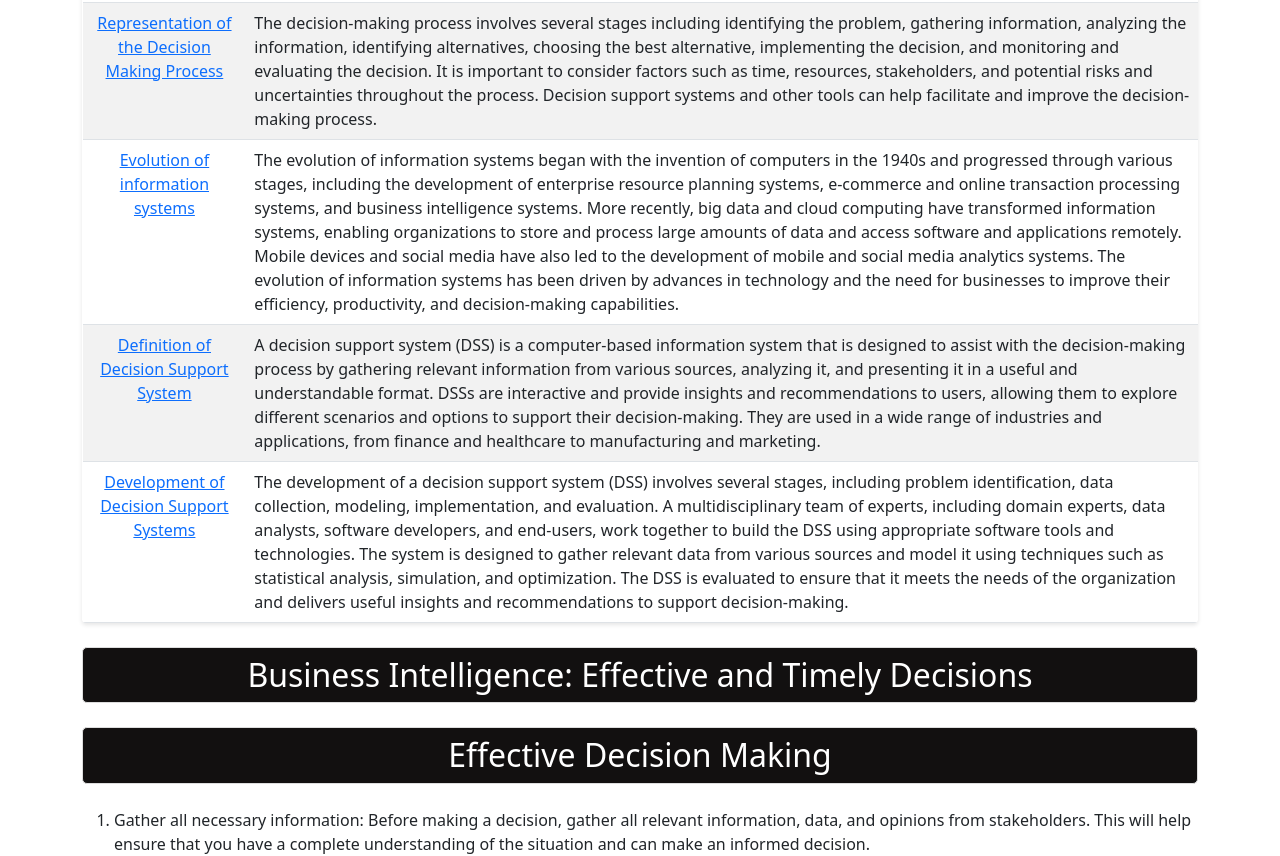
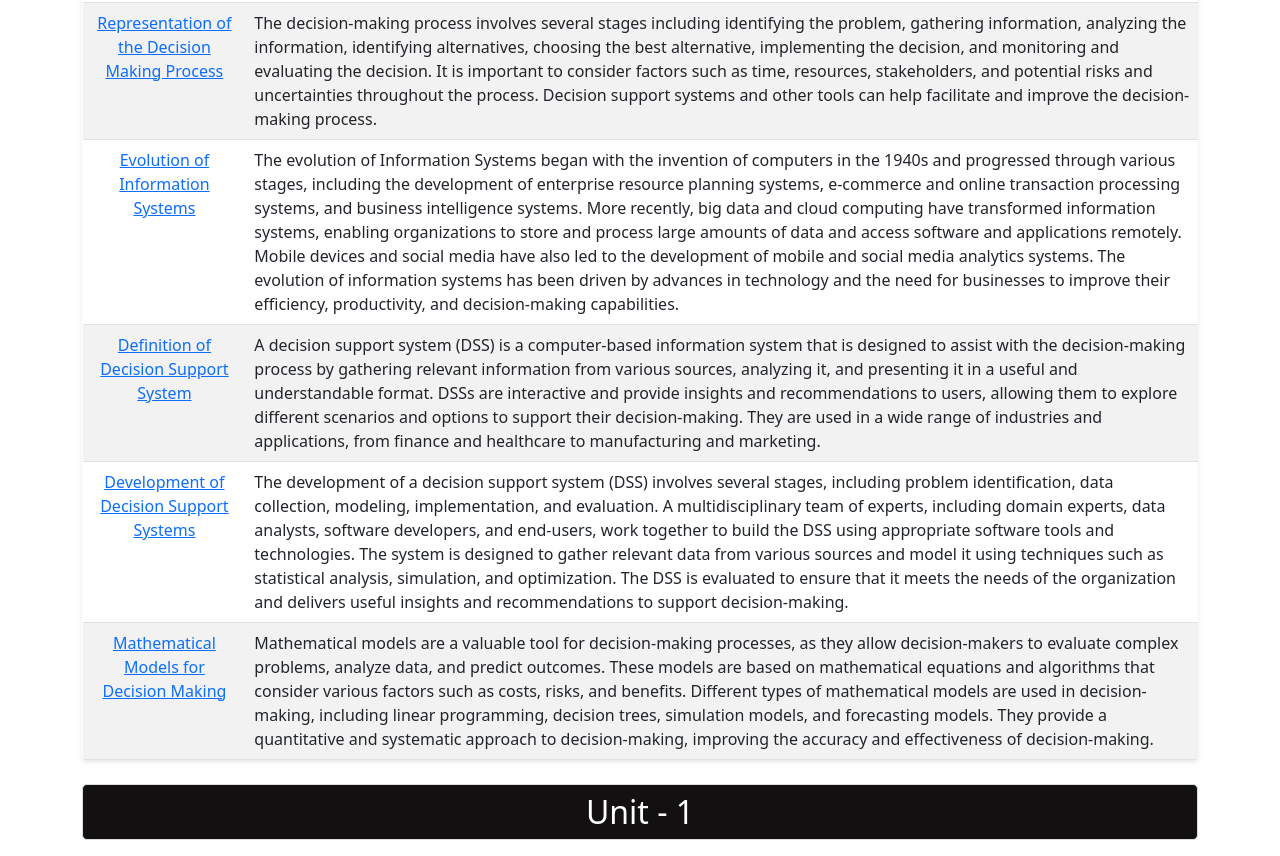
Before and after one commit to Anamaya1729/business-intelligence-notes-app, a React (Create React App) app: page / in a window 1280 px wide. Shown: the part 2788-3644 px from the top of the page. Built offline with nearby package versions, Linux system fonts and the light colour scheme; a small style sheet from the web is missing.

Commit message:
Mathematical Models added

```diff
--- a/src/App.js
+++ b/src/App.js
@@ -20,6 +20,7 @@ function App() {
     <Introduction />
     <ImportantQuestion props={data.importantQuestion} />
     <Topics data={data} />
+    <Title title="Unit - 1" />
     <Title title="Business Intelligence: Effective and Timely Decisions" />
     <EffectiveDecisionMaking data={data} />
     <Paragraph props={data.data} />
@@ -36,6 +37,8 @@ function App() {
     <Paragraph props={data.evolution} />
     <Paragraph props={data.dssDefintion} />
     <Paragraph props={data.dssDevelopment} />
+    <Title title="Unit - 2" />
+    <Paragraph props={data.mathematicalModel} />
     <Footer />
     <GoTopButton />
     </>
--- a/src/data.json
+++ b/src/data.json
@@ -62,8 +62,8 @@
     },
     {
       "id" : 11,
-      "title" : "Evolution of information systems",
-      "content": "The evolution of information systems began with the invention of computers in the 1940s and progressed through various stages, including the development of enterprise resource planning systems, e-commerce and online transaction processing systems, and business intelligence systems. More recently, big data and cloud computing have transformed information systems, enabling organizations to store and process large amounts of data and access software and applications remotely. Mobile devices and social media have also led to the development of mobile and social media analytics systems. The evolution of information systems has been driven by advances in technology and the need for businesses to improve their efficiency, productivity, and decision-making capabilities.",
+      "title" : "Evolution of Information Systems",
+      "content": "The evolution of Information Systems began with the invention of computers in the 1940s and progressed through various stages, including the development of enterprise resource planning systems, e-commerce and online transaction processing systems, and business intelligence systems. More recently, big data and cloud computing have transformed information systems, enabling organizations to store and process large amounts of data and access software and applications remotely. Mobile devices and social media have also led to the development of mobile and social media analytics systems. The evolution of information systems has been driven by advances in technology and the need for businesses to improve their efficiency, productivity, and decision-making capabilities.",
       "link": "evolution"
     },
     {
@@ -77,6 +77,12 @@
       "title": "Development of Decision Support Systems",
       "content": "The development of a decision support system (DSS) involves several stages, including problem identification, data collection, modeling, implementation, and evaluation. A multidisciplinary team of experts, including domain experts, data analysts, software developers, and end-users, work together to build the DSS using appropriate software tools and technologies. The system is designed to gather relevant data from various sources and model it using techniques such as statistical analysis, simulation, and optimization. The DSS is evaluated to ensure that it meets the needs of the organization and delivers useful insights and recommendations to support decision-making.",
       "link": "dss-development"
+    },
+    {
+      "id": 14,
+      "title": "Mathematical Models for Decision Making",
+      "content" : "Mathematical models are a valuable tool for decision-making processes, as they allow decision-makers to evaluate complex problems, analyze data, and predict outcomes. These models are based on mathematical equations and algorithms that consider various factors such as costs, risks, and benefits. Different types of mathematical models are used in decision-making, including linear programming, decision trees, simulation models, and forecasting models. They provide a quantitative and systematic approach to decision-making, improving the accuracy and effectiveness of decision-making.",
+      "link": "mathematical-model"
     }
   ],
   "importantQuestion" : [
@@ -316,5 +322,12 @@
       "title": "Development of Decision Support Systems",
       "data" : ["The development of a decision support system (DSS) involves several stages, including problem identification, data collection, modeling, implementation, and evaluation. In the problem identification stage, the issue or decision to be made is defined and the requirements of the DSS are determined. The data collection stage involves gathering relevant data from various sources, such as databases, spreadsheets, and surveys. In the modeling stage, the data is analyzed and modeled using techniques such as statistical analysis, simulation, and optimization. The implementation stage involves building the DSS using appropriate software tools and technologies. Finally, in the evaluation stage, the performance of the DSS is measured and feedback is gathered to improve the system. The development of a DSS requires a multidisciplinary team of experts, including domain experts, data analysts, software developers, and end-users, to ensure that the system meets the needs of the organization and delivers useful insights and recommendations to support decision-making."],
       "link": "dss-development"
+  },
+  "mathematicalModel" : {
+      "title" : "Mathematical Models for Decision Making",
+      "data" : ["Mathematical models are widely used in decision-making processes to help understand complex problems, analyze data, and predict outcomes. In decision-making, mathematical models are used to represent relationships between different variables and to identify optimal solutions to problems. These models are based on mathematical equations and algorithms that take into account various factors, such as costs, risks, and benefits, to help decision-makers evaluate different scenarios and make informed choices.",
+                "There are several types of mathematical models used in decision-making, including linear programming, decision trees, simulation models, and forecasting models. Linear programming is used to find the optimal solution to problems that involve allocating limited resources among competing demands. Decision trees are used to model decision-making under uncertainty, where the outcomes of different decisions are not known with certainty. Simulation models are used to analyze complex systems by simulating their behavior over time. Finally, forecasting models are used to predict future trends and patterns based on historical data and statistical analysis.",
+                "Overall, mathematical models provide decision-makers with a quantitative and systematic approach to decision-making, helping to improve the accuracy and effectiveness of their decisions."],
+      "link" : "mathematical-model"
   }
 }
```
